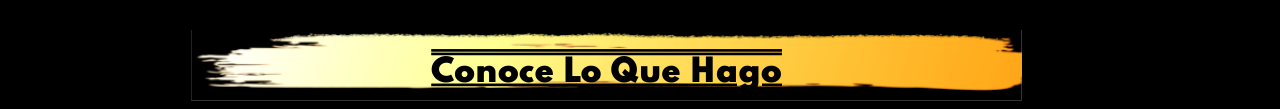
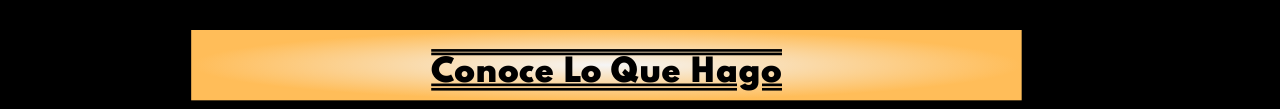
Before and after one commit to yak3001/JulioSanchezOnofre, a plain HTML site: page index.html in a window 1280 px wide. Shown: the part 620-729 px from the top of the page. Drawn offline with nearby package versions, Linux system fonts and the light colour scheme.

Commit message:
Se hicieron ajustes en index y css

```diff
--- a/index.html
+++ b/index.html
@@ -124,12 +124,13 @@
         </div>
     </div>
     <!--SEGUNDA SECCIÓN LINKS MUESTRA-->
-    <div class="container-fluid">
+    <div class="container">
         <div class="animate__animated animate__zoomIn animate__delay-4s">
     <section class="index__muestra">
         <h3 class="muestra__subtituloIndex"><a href="muestra/muestra.html">Conoce lo que hago</a></h3>
     </div>
 </div>
+<center>
         <div class="row">
             <a class="col-md-4" href="muestra/muestra.html#Columnas"><img class="muestra__index" src="images/columnas.png"
                     alt="Columnas"></a>
@@ -152,6 +153,7 @@
                     alt="Especiales">
             </a>
         </div>
+    </center>
     </section>
     </div>
 </div>
--- a/main.css
+++ b/main.css
@@ -138,10 +138,7 @@ padding-top: 2%;
  }
 
  .index__muestra h3 {
-     background-image: url(images/inter.png);
-     background-size: cover;
-     background-repeat: no-repeat;
-     background-color: whitesmoke;
+    background-image: radial-gradient(farthest-side, whitesmoke, #ffbd59);
      color: black;
      font-family: 'Spartan';
      font-size: 35px;
```
